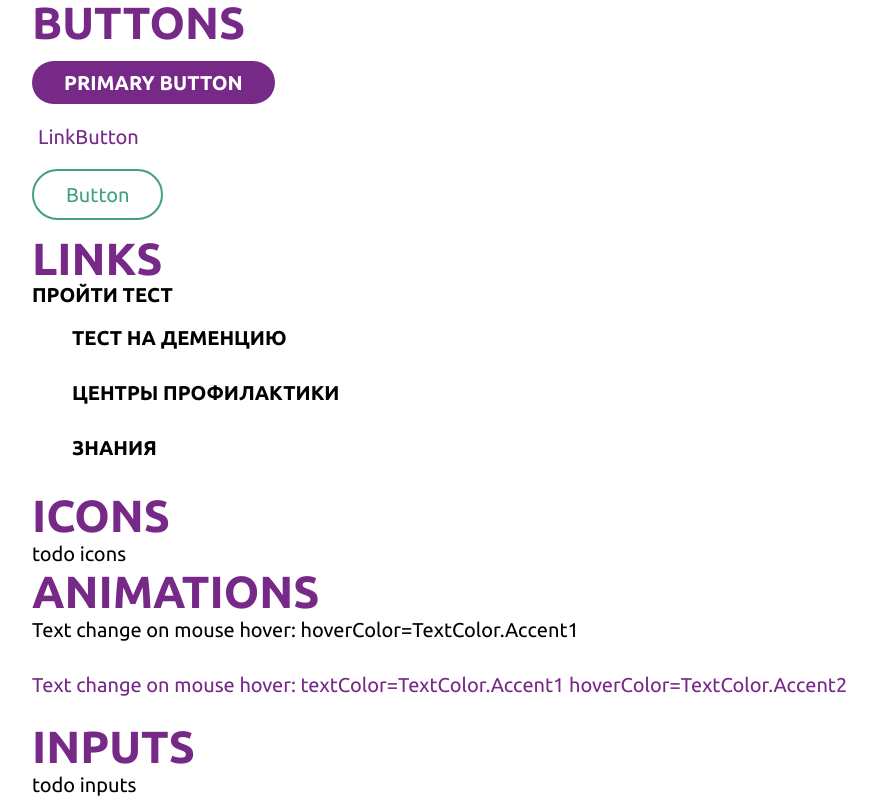
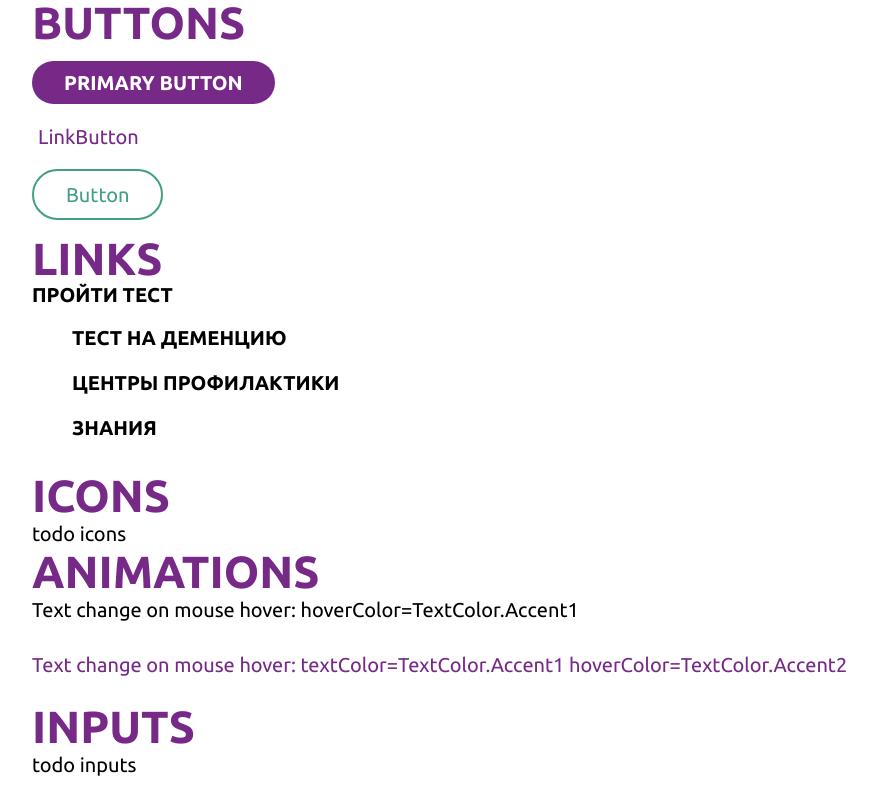
Before and after one commit to Studio-Yandex-Practicum/demencia-frontend, a React (Create React App) app: page /ui-kit in a window 1280 px wide. Shown: the part 1430-2230 px from the top of the page, without its empty margins (26-903 px from the left). Built offline with nearby package versions, Linux system fonts and the light colour scheme.

Commit message:
fix: menu items gap property

```diff
--- a/src/pages/ui-kit/ui-kit.tsx
+++ b/src/pages/ui-kit/ui-kit.tsx
@@ -127,7 +127,7 @@ const UiKitPage: React.FC = () => {
           <Box mb={2}>
             <Link to="/ui-kit">Пройти тест</Link>
             <Menu>
-              <MenuItems vertical={true}>
+              <MenuItems vertical={true} gap={18} gapSmallScreen={12}>
                 <MenuItem>
                   <Link to="/ui-kit">Тест на деменцию</Link>
                 </MenuItem>
--- a/src/ui/controls/nav.tsx
+++ b/src/ui/controls/nav.tsx
@@ -3,6 +3,8 @@ import { ScreenSize } from "../types";
 
 export interface MenuProps {
   vertical?: boolean;
+  gap?: number;
+  gapSmallScreen?: number;
 }
 
 enum MenuGap {
@@ -16,11 +18,11 @@ export const MenuItems = styled.ul<MenuProps>`
   display: flex;
   ${(p) => (!p.vertical ? "" : "flex-direction:column;")}
   list-style: none;
-  gap: ${MenuGap.L}px;
+  gap: ${(p) => p.gap || MenuGap.L}px;
 
   @media screen and (max-width: ${ScreenSize.Small}px) {
     display: none;
-    gap: ${MenuGap.Sm}px;
+    gap: ${(p) => p.gapSmallScreen || MenuGap.Sm}px;
   }
 `;
 
```
